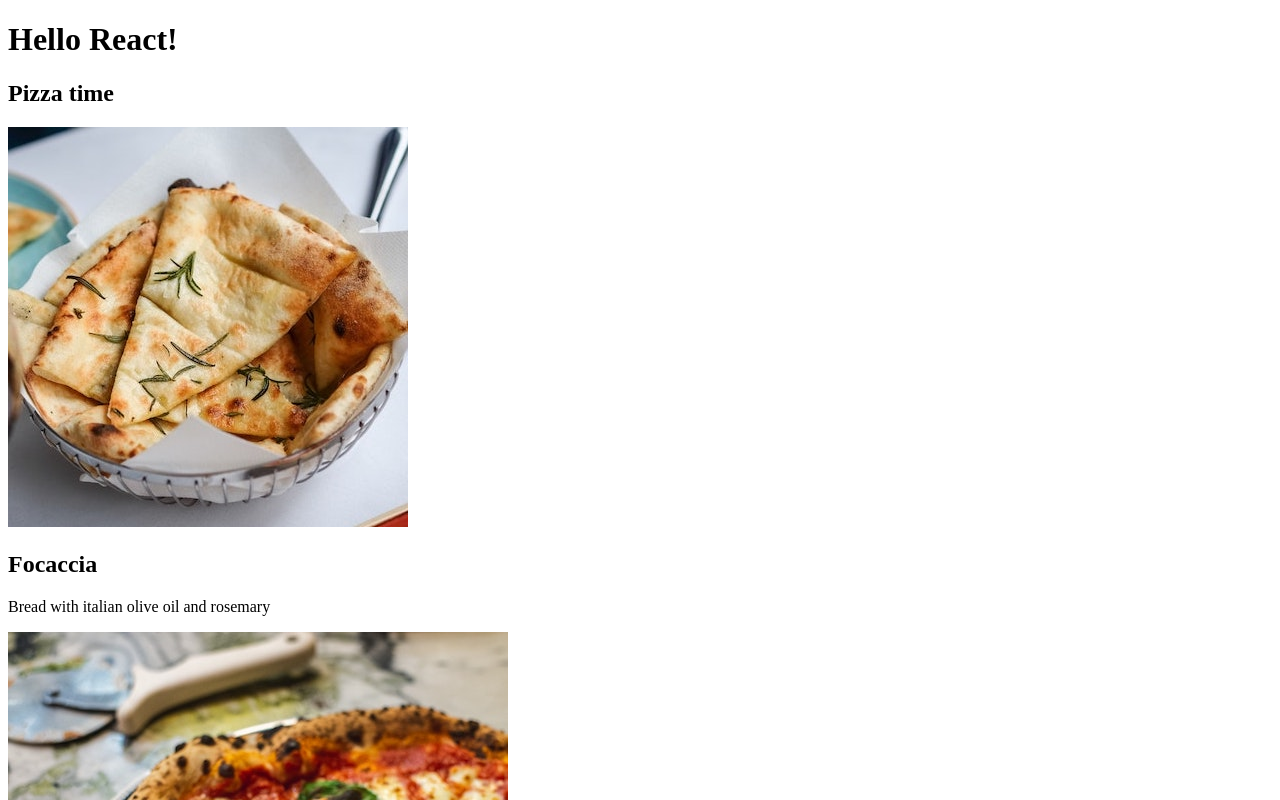
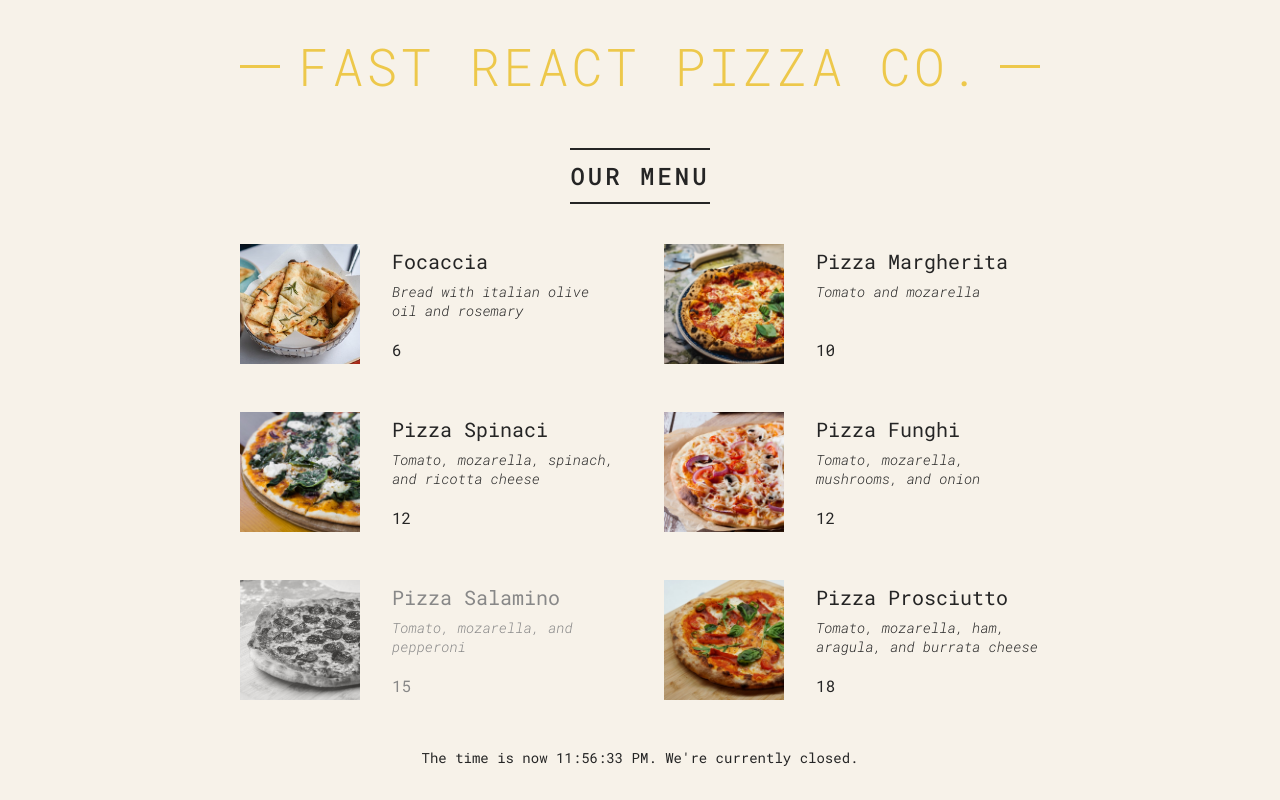
Before and after one commit to e1ysse/Menagerie-Of-Practice, a React (Vite) app in the folder blankset/: page / in a window 1280 px wide. Shown: the top 800 px of the page. Built offline with nearby package versions, Linux system fonts and the light colour scheme.

Commit message:
changed to use props instead of arrays. Also fixed some formatting issues and added price

```diff
--- a/blankset/src/index.css
+++ b/blankset/src/index.css
@@ -57,7 +57,7 @@ body {
   display: block;
   content: '';
   height: 3px;
-  width: 12rem;
+  width: 4rem;
   background-color: #edc84b;
   position: absolute;
   top: calc(50% - 1px);
--- a/blankset/src/index.jsx
+++ b/blankset/src/index.jsx
@@ -1,40 +1,87 @@
 import React from 'react';
 import ReactDOM from 'react-dom/client';
 import {getAllPizza} from "../public/data.js";
+import './index.css';
 
 const pizzaData = getAllPizza();
 console.log(pizzaData); //just for debugging
 
 function App() {
     return <>
-        <h1>Hello React!</h1>
-        <Pizza />
-        </>;
+        <div className="container">
+            <Header />
+            <Menu />
+            <Footer />
+        </div>
+    </>;
 }
 
-function Pizza(){
+const Header = () => {
     return(
         <>
-            <h2>Pizza time</h2>
-            {pizzaData.map(
-                    pizItem =>{
-                        return(
-                            <>
-                                <img src={`../public/${pizItem.photoName}`} alt={`A picture of a ${pizItem.name}`}/>
-                                <h2>{pizItem.name}</h2>
-                                <p>{pizItem.ingredients}</p>
-                            </>
-                        );
-                    }
-                )
-            }
+            <header  className="header">
+                <h1>Fast React Pizza Co.</h1>
+            </header>
+        </>
+    );
+};
+
+//moved pizza component to render here
+const Menu = () => {
+    return(
+        <>
+            <main className="menu">
+                <h2>Our Menu</h2>
+                <ul className="pizzas">
+                    {pizzaData.map(pizItem =>{
+                        let sellOut = pizItem.soldOut ? "sold-out" : "";
+                        return(<Pizza pizzaObj = {pizItem} soldOut = {sellOut} key = {pizItem.name}/>);
+                    })}
+                </ul>
+            </main>
+        </>
+    );
+};
+
+//will be utilizing props here instead
+function Pizza(props) {
+    return (
+        <>
+            <li className={`pizza ${props.soldOut}`}>
+                <img src={props.pizzaObj.photoName} alt={`A picture of a ${props.pizzaObj.name}`}/>
+                <div>
+                    <h3>{props.pizzaObj.name}</h3>
+                    <p>{props.pizzaObj.ingredients}</p>
+                    <span>{props.pizzaObj.price}</span>
+                </div>
+            </li>
         </>
     );
 }
 
+const Footer = () => {
+    let hour = new Date().getHours();
+    const openHour = 12;
+    const closeHour = 22;
+    let availabilityMsg = "There was an error fetching the hours.";
+    //now we can just put any js in here lol
+
+    if (hour >= openHour && hour < closeHour) {
+        availabilityMsg = "We're currently open!";
+    } else {
+        availabilityMsg = "We're currently closed.";
+    }
+
+    return (
+        <>
+            <footer className="footer">The time is now {new Date().toLocaleTimeString()}. {availabilityMsg} </footer>
+        </>
+    );
+};
+
 const root = ReactDOM.createRoot(document.getElementById("root"));
 root.render(
     <React.StrictMode>
-        <App />
+        <App/>
     </React.StrictMode>
 );
```
